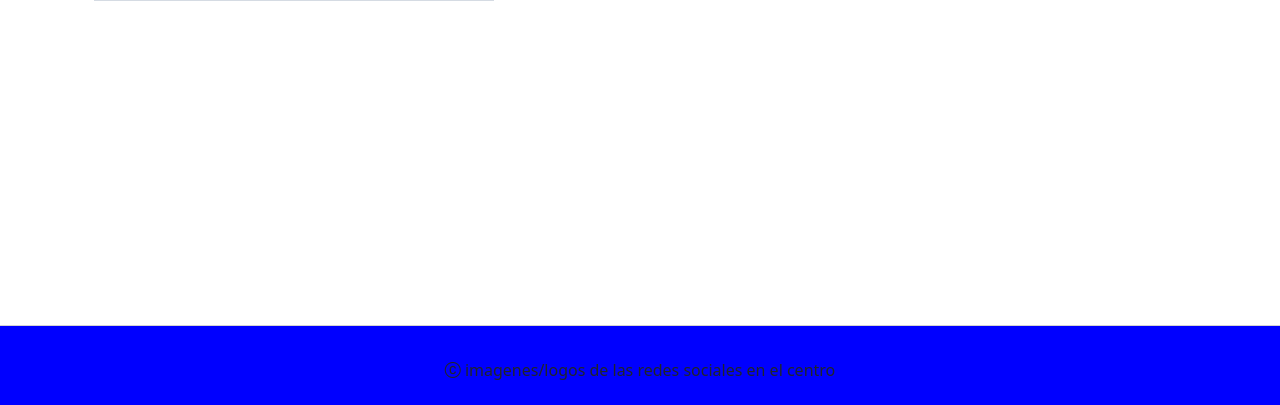
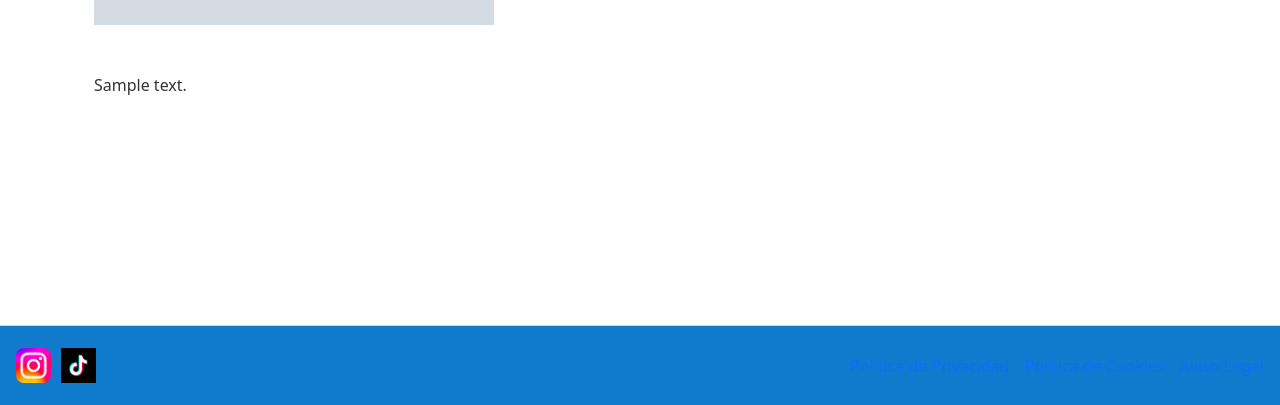
Before and after one commit to marlonfrz/Rincon_viajero, a Django app: template posts/templates/post/post_detail.html in a window 1280 px wide. Shown: the part 395-800 px from the top of the page. Run offline with Django 3.2, Linux system fonts and the light colour scheme; the template is opened without the code that fills it: most values are stand-ins (such as "Sample title", 1, 10 or a date in 2020); grey boxes marked "Sample" are stand-in pictures.

Commit message:
detail done and footer in progress

```diff
--- a/posts/static/css/main.css
+++ b/posts/static/css/main.css
@@ -16,7 +16,7 @@ footer {
   position: fixed;
   bottom: 0;
   height: 5rem;
-  background-color: blue;
+  background-color: #107acc;
   width: 100%;
   border-top: 1px solid lightgray;
 }
@@ -35,3 +35,8 @@ color: lightgray;
 .card-link {
 text-decoration: none;
 }
+
+.custom-description {
+  padding-top: 1.5rem;
+  color: #333;
+}
--- a/posts/templates/base.html
+++ b/posts/templates/base.html
@@ -20,9 +20,20 @@
     {% block contents %}{% endblock %}
   </div>
 
-  <footer>
-    <i class="bi bi-c-circle"></i>
-    imagenes/logos de las redes sociales en el centro
+  <footer class="d-flex justify-content-between align-items-center p-3">
+    <div class="d-flex align-items-center" style="gap: 10px;">
+      <a href="https://www.instagram.com" target="_blank">
+        <img src="{% static 'images/instagram.png' %}" alt="Instagram" style="width: 35px;">
+      </a>
+      <a href="https://www.tiktok.com" target="_blank">
+        <img src="{% static 'images/tiktok.webp' %}" alt="tiktok" style="width: 35px;">
+      </a>
+    </div>
+    <div class="d-flex" style="gap: 15px;">
+      <a href="/privacy-policy" class="text-decoration-none">Política de Privacidad</a>
+      <a href="/cookie-policy" class="text-decoration-none">Política de Cookies</a>
+      <a href="/legal-notice" class="text-decoration-none">Aviso Legal</a>
+    </div>
   </footer>
 
   <script src="https://cdn.jsdelivr.net/npm/bootstrap@5.3.2/dist/js/bootstrap.bundle.min.js" integrity="sha384-C6RzsynM9kWDrMNeT87bh95OGNyZPhcTNXj1NW7RuBCsyN/o0jlpcV8Qyq46cDfL" crossorigin="anonymous"></script>
--- /dev/null
+++ b/posts/templates/post/about_us.html
@@ -0,0 +1,4 @@
+{% extends "base.html" %}
+{% block contents %}
+
+{% endblock %}
--- /dev/null
+++ b/posts/templates/post/cookies_warning.html
@@ -0,0 +1,4 @@
+{% extends "base.html" %}
+{% block contents %}
+
+{% endblock %}
--- /dev/null
+++ b/posts/templates/post/legal_warning.html
@@ -0,0 +1,4 @@
+{% extends "base.html" %}
+{% block contents %}
+
+{% endblock %}
--- a/posts/templates/post/post_detail.html
+++ b/posts/templates/post/post_detail.html
@@ -1,7 +1,7 @@
 {% extends "base.html" %}
 {% block contents %}
 
-<div class="container mt-4">
+<div class="container mt-4 pt-4">
     <div class="row">
         <div class="col-md-6">
             <img src="{{ post.photo.url }}" class="img-fluid" alt="{{ post.travel_name }}">
@@ -11,16 +11,22 @@
             <p>{{ post.detail_description }}</p>
             <p><strong>Precio: {{ post.price }}</strong></p>
 
-            <a href="{{ post.url }}" class="btn btn-primary">Ver oferta</a>
-
-            {% if post.coupon %}
-            <div class="input-group mt-3">
-                <input type="text" id="couponCode" class="form-control" value="{{ post.coupon }}" readonly>
-                <div class="input-group-append">
+            <div class="d-flex align-items-center">
+                <div>
+                    <a href="{{ post.url }}" class="btn btn-primary">Ver oferta</a>
+                </div>
+                {% if post.coupon %}
+                <div class="d-flex align-items-center">
+                    <input type="text" id="couponCode" class="form-control" value="{{ post.coupon }}" readonly style="max-width: 150px;">
                     <button class="btn btn-outline-secondary" type="button" onclick="copyCoupon()">Copiar</button>
                 </div>
+                {% endif %}
             </div>
-            {% endif %}
+        </div>
+    </div>
+    <div class="row">
+        <div class="col-md-9 pt-4">
+            <p class="custom-description">{{ post.description }}</p>
         </div>
     </div>
 </div>
```
Also changed, not shown: media/travels/2024/07/16/Vista-Lisboa1.png (added), media/travels/2024/07/16/madrid.jpg (added), media/travels/2024/07/16/paris-adobestock-327345878.png (added), media/travels/2024/07/16/sobre-praga.jpg (added), media/travels/2024/07/16/sobre-praga_1vrUmT8.jpg (added), posts/static/images/instagram.png (added), posts/static/images/tiktok.webp (added), 1 other file.
